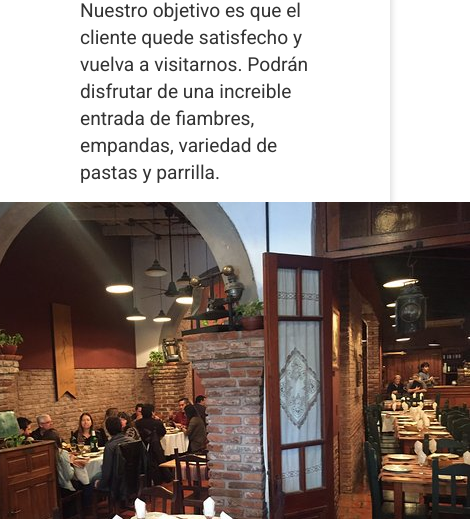
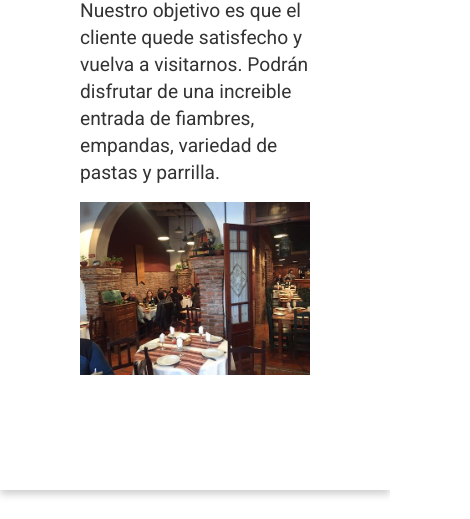
Before and after one commit to badano-nicolas/web-dev-coderhouse, a website: page index.html in a window 390 px wide. Shown: the part 186-705 px from the top of the page, 470 px wide, since content can reach past the window. Drawn offline with nearby package versions, Linux system fonts and the light colour scheme.

Commit message:
Fix home image mobile

```diff
--- a/index.html
+++ b/index.html
@@ -56,7 +56,7 @@
             Podrán disfrutar de una increible entrada de fiambres, empandas, variedad de pastas y parrilla.
         </p>
         <div class="d-flex justify-content-center">
-            <img src="./img/mesas-home.jpg" alt="Mesas La Garza Lola">
+            <img class="img-fluid" src="./img/mesas-home.jpg" alt="Mesas La Garza Lola">
         </div>
 
     </main>
```
